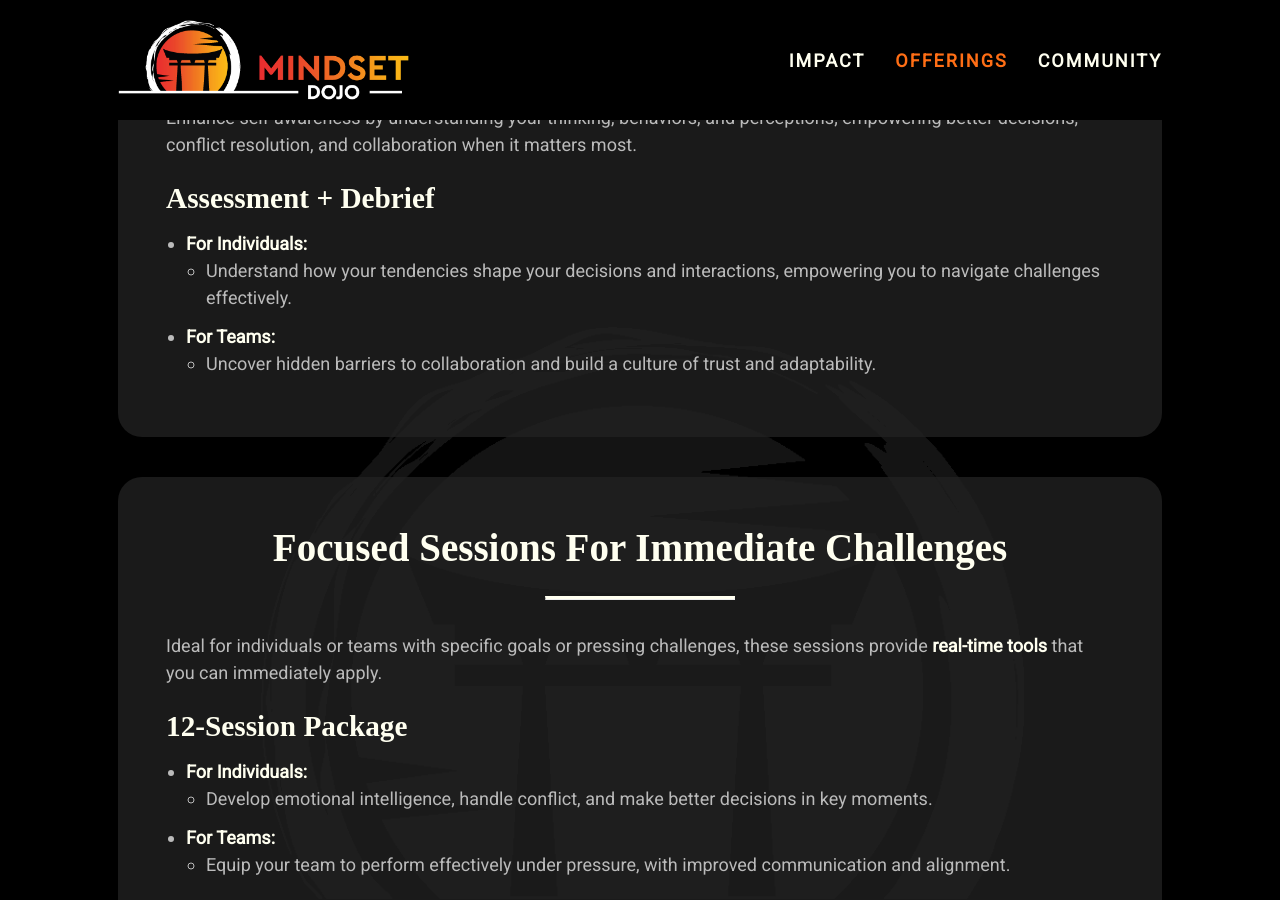
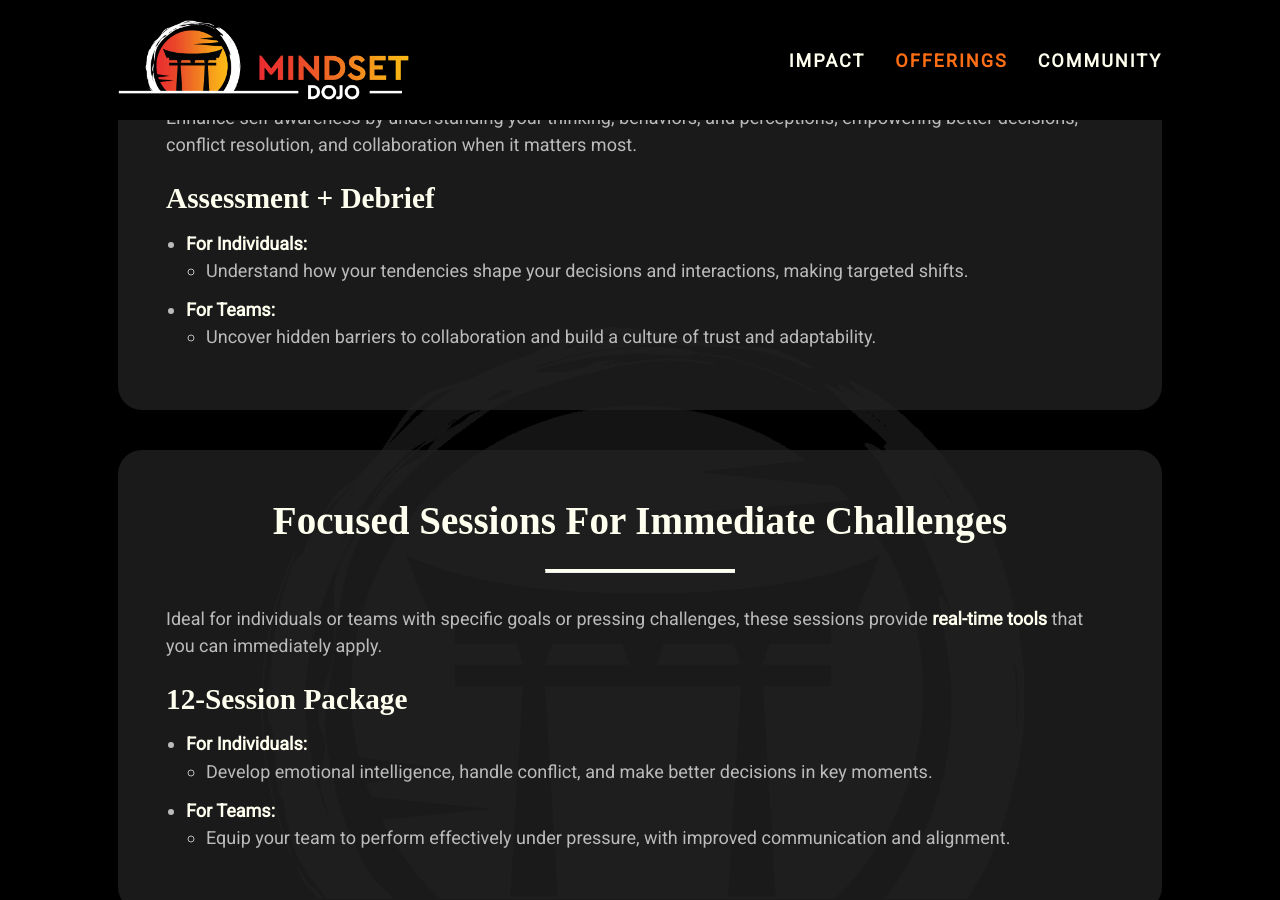
Before and after one commit to mindset-dojo/mindset-dojo.github.io, a Jekyll site: the page built from offerings.md, in a window 1280 px wide and 900 px high, scrolled down 433 px. Built offline with Jekyll 4.4.1, drawn with Linux system fonts in a browser that asks for light colours; some web fonts are replaced.

```diff
--- a/offerings.md
+++ b/offerings.md
@@ -18,7 +18,7 @@
 			<li>
 				<strong>For Individuals:</strong>
 				<ul>
-					<li>Understand how your tendencies shape your decisions and interactions, empowering you to navigate challenges effectively.</li>
+					<li>Understand how your tendencies shape your decisions and interactions, making targeted shifts.</li>
 				</ul>
 			</li>
 			<li>
```
